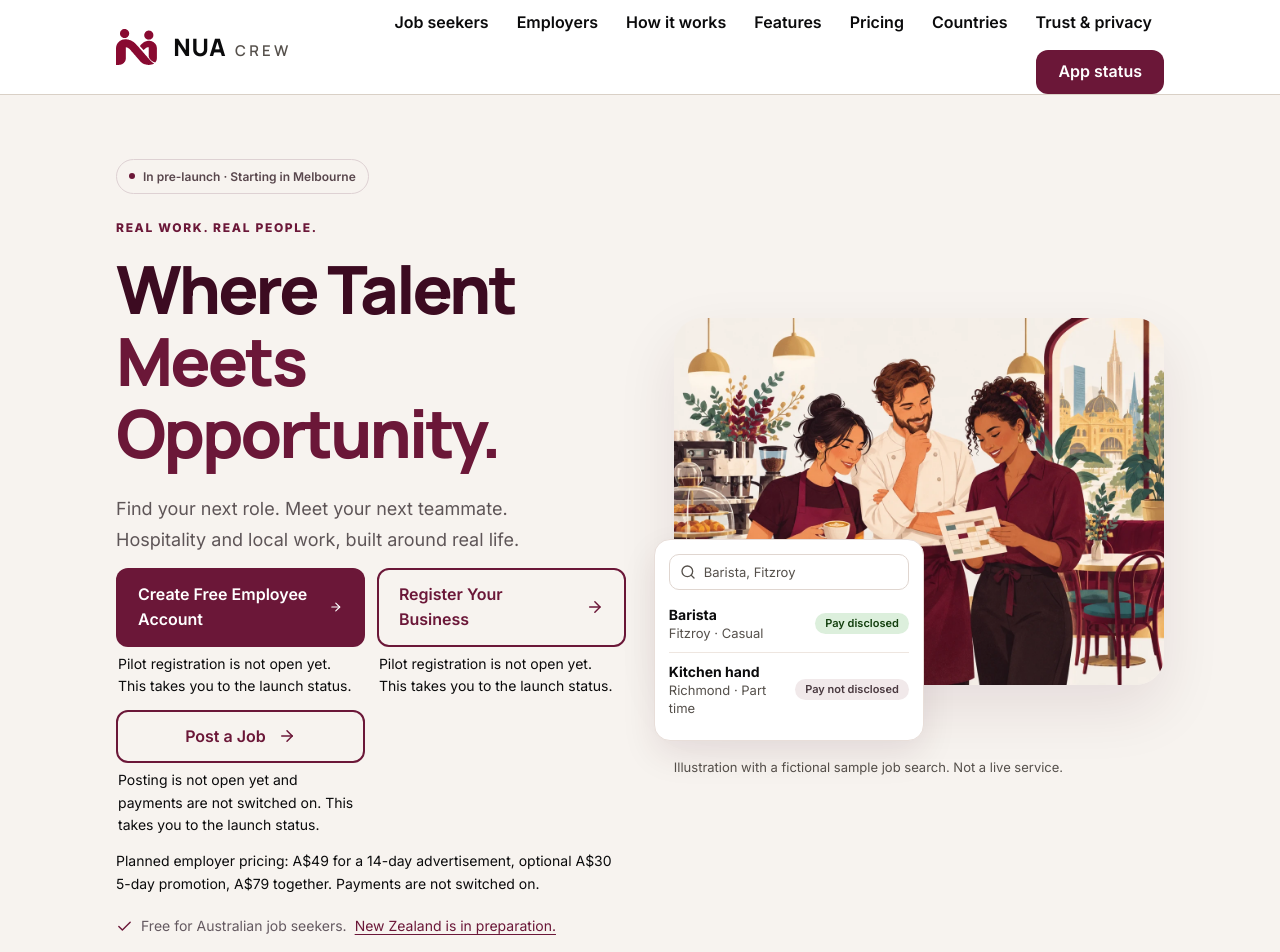
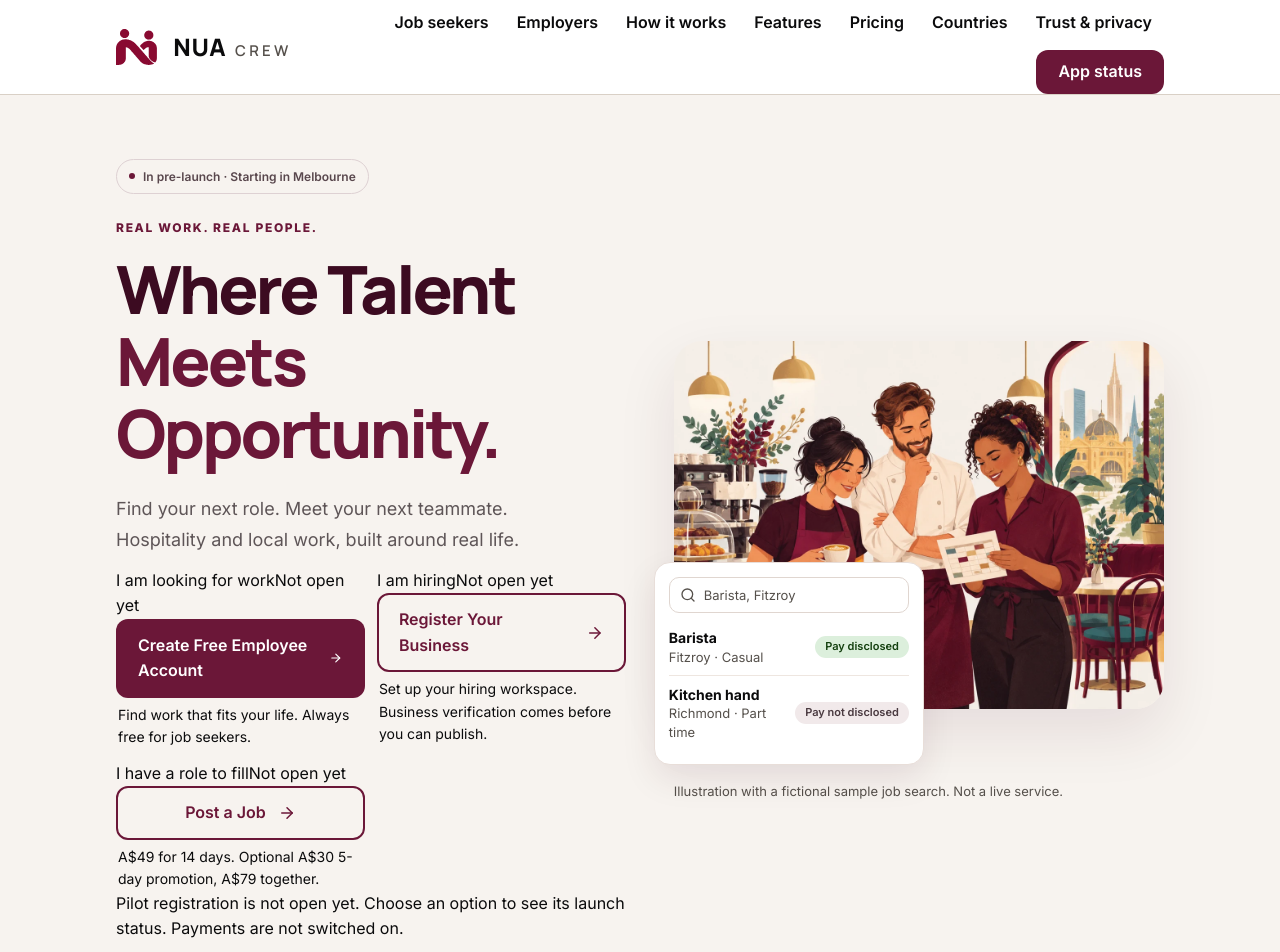
Before and after one commit to BSaumil/NUA-CREW, a Next.js app in the folder apps/site/: page / in a window 1280 px wide. Shown: the top 952 px of the page. Built offline with nearby package versions, Linux system fonts and the light colour scheme.

Commit message:
ux(stage A): make role choices scannable and consolidate prelaunch notices

```diff
--- a/apps/site/app/entry-points.tsx
+++ b/apps/site/app/entry-points.tsx
@@ -1,29 +1,47 @@
 import { ArrowRight } from 'lucide-react';
 import { LAUNCH } from '@/lib/site';
 
+const audience = {
+  employee: 'I am looking for work',
+  employer: 'I am hiring',
+  'post-job': 'I have a role to fill',
+} as const;
+
 /**
- * The three first-class entry points. When an entry is not open its button goes to the launch
- * status page and says so; nothing here implies a workflow works before its flag is on.
+ * Give visitors three clear choices without presenting pre-launch links as working registration.
+ * The common notice explains the closed state once rather than repeating warnings below every CTA.
  */
 export function EntryPoints({ compact = false }: { compact?: boolean }) {
   return (
     <section className="entry-points" aria-label="Get started">
       <ul>
-        {LAUNCH.list.map((e) => (
-          <li key={e.id} data-entry={e.id} data-open={e.open}>
+        {LAUNCH.list.map((entry) => (
+          <li
+            key={entry.id}
+            className="entry-points__card"
+            data-entry={entry.id}
+            data-open={entry.open}
+          >
+            <div className="entry-points__topline">
+              <span className="entry-points__audience">{audience[entry.id]}</span>
+              <span className="entry-points__status">
+                {entry.open ? 'Pilot access' : 'Not open yet'}
+              </span>
+            </div>
             <a
-              className={`nua-button${e.id === 'employee' ? '' : ' nua-button--secondary'}`}
-              href={e.href}
+              className={`nua-button${entry.id === 'employee' ? '' : ' nua-button--secondary'}`}
+              href={entry.href}
             >
-              {e.label} <ArrowRight size={18} aria-hidden="true" />
+              {entry.label} <ArrowRight size={18} aria-hidden="true" />
             </a>
-            {compact ? null : <p>{e.open ? e.blurb : e.closedNote}</p>}
+            {compact ? null : <p className="entry-points__description">{entry.blurb}</p>}
           </li>
         ))}
       </ul>
-      <p className="entry-points__price">
-        Planned employer pricing: A$49 for a 14-day advertisement, optional A$30 5-day promotion,
-        A$79 together. Payments are not switched on.
+      <p className="entry-points__notice">
+        {LAUNCH.anyOpen
+          ? 'Access is for approved pilot users. Unavailable options show their launch status. Payments are not switched on.'
+          : 'Pilot registration is not open yet. Choose an option to see its launch status. Payments are not switched on.'}
       </p>
     </section>
   );
```
